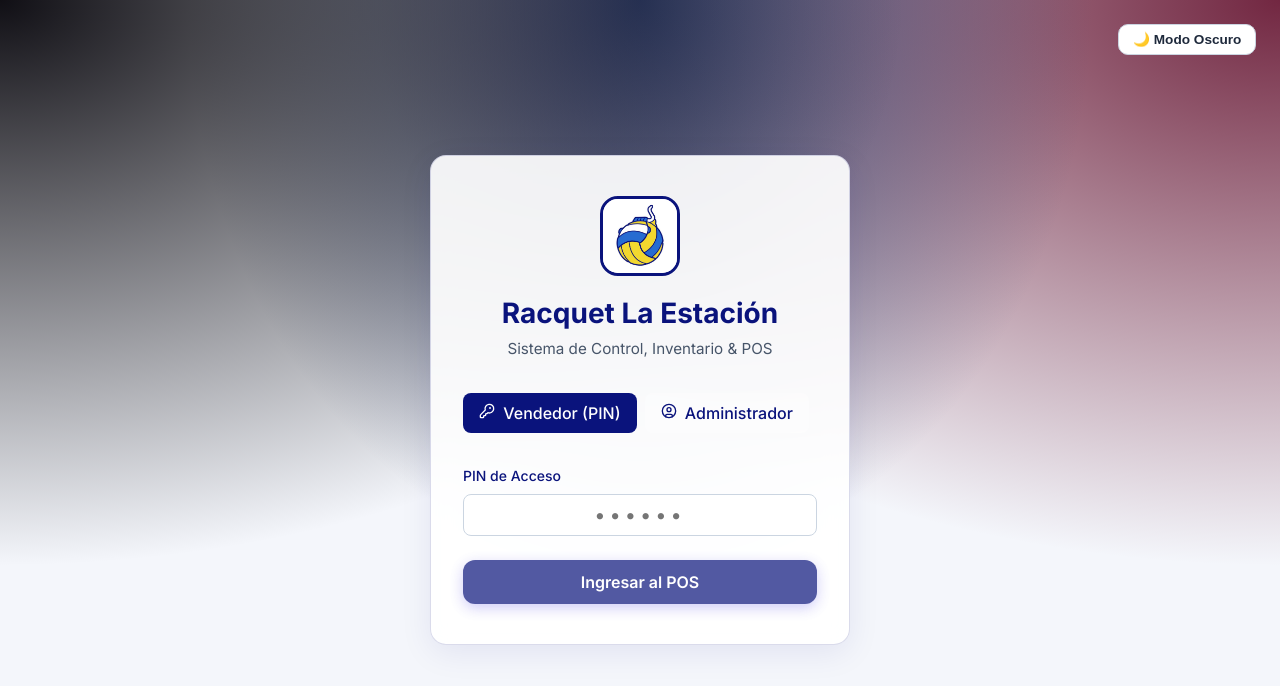
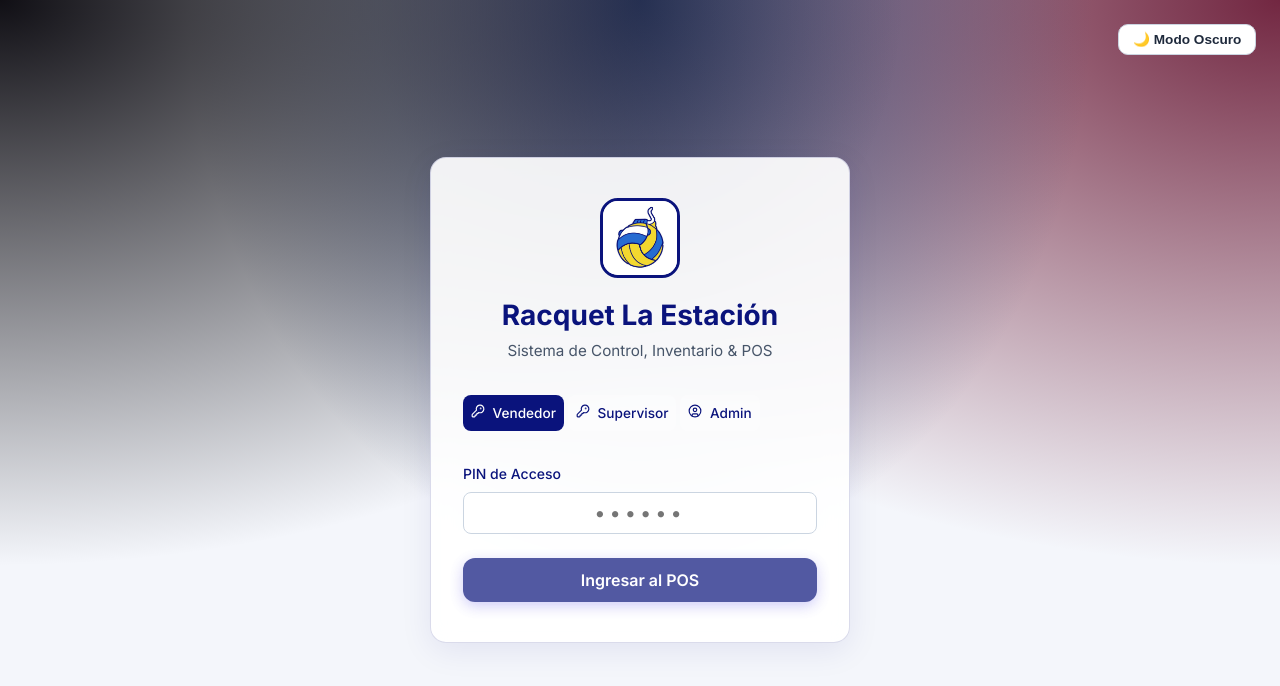
Before and after one commit to AndresAlberdi/demob, a React (Vite) app: page /login in a window 1280 px wide. Shown: the top 686 px of the page. Built offline with nearby package versions, Linux system fonts and the light colour scheme; no server answers.

Commit message:
chore: despliegue (en producción) (demob-1e4a1) y actualizaciones

```diff
--- a/src/index.css
+++ b/src/index.css
@@ -217,14 +217,14 @@ body {
 .btn-block {
   width: 100%;
 }
-
 .btn-secondary {
-  background-color: rgba(243, 244, 246, 0.8);
+  background-color: var(--dropdown-bg);
   color: var(--text-primary);
+  border: 1px solid var(--border-color);
 }
 
 .btn-secondary:hover {
-  background-color: rgba(229, 231, 235, 1);
+  background-color: var(--dropdown-hover);
 }
 
 .btn-danger {
--- a/src/pages/Login.jsx
+++ b/src/pages/Login.jsx
@@ -20,7 +20,9 @@ const Login = () => {
     setIsSubmitting(true);
 
     try {
-      await login(email, password);
+      const currentEmail = e.target.email?.value || email;
+      const currentPassword = e.target.password?.value || password;
+      await login(currentEmail, currentPassword);
       navigate('/');
     } catch (err) {
       console.error(err);
@@ -63,12 +65,15 @@ const Login = () => {
           <p>Sistema de Control, Inventario & POS</p>
         </div>
 
-        <div className="tabs" style={{marginBottom: '1.5rem'}}>
-          <div className={`tab ${loginMethod === 'pin' ? 'active' : ''}`} onClick={() => setLoginMethod('pin')}>
-            <KeyRound size={16} style={{display: 'inline', marginRight: '0.25rem'}}/> Vendedor (PIN)
+        <div className="tabs" style={{marginBottom: '1.5rem', display: 'flex', gap: '0.25rem'}}>
+          <div className={`tab ${loginMethod === 'pin' ? 'active' : ''}`} onClick={() => setLoginMethod('pin')} style={{fontSize: '0.85rem', padding: '0.5rem'}}>
+            <KeyRound size={14} style={{display: 'inline', marginRight: '0.25rem'}}/> Vendedor
           </div>
-          <div className={`tab ${loginMethod === 'email' ? 'active' : ''}`} onClick={() => setLoginMethod('email')}>
-            <UserCircle size={16} style={{display: 'inline', marginRight: '0.25rem'}}/> Administrador
+          <div className={`tab ${loginMethod === 'supervisor' ? 'active' : ''}`} onClick={() => setLoginMethod('supervisor')} style={{fontSize: '0.85rem', padding: '0.5rem'}}>
+            <KeyRound size={14} style={{display: 'inline', marginRight: '0.25rem'}}/> Supervisor
+          </div>
+          <div className={`tab ${loginMethod === 'email' ? 'active' : ''}`} onClick={() => setLoginMethod('email')} style={{fontSize: '0.85rem', padding: '0.5rem'}}>
+            <UserCircle size={14} style={{display: 'inline', marginRight: '0.25rem'}}/> Admin
           </div>
         </div>
 
@@ -77,8 +82,6 @@ const Login = () => {
         {/* Admin Form (Always in DOM for Chrome Password Manager detection) */}
         <form
           onSubmit={handleEmailSubmit}
-          method="post"
-          action="#"
           style={{ display: loginMethod === 'email' ? 'block' : 'none' }}
         >
           <div className="form-group">
@@ -124,10 +127,10 @@ const Login = () => {
           </button>
         </form>
 
-        {/* Vendor PIN Form */}
+        {/* PIN Form */}
         <form
           onSubmit={handlePinSubmit}
-          style={{ display: loginMethod === 'pin' ? 'block' : 'none' }}
+          style={{ display: (loginMethod === 'pin' || loginMethod === 'supervisor') ? 'block' : 'none' }}
         >
           <div className="form-group">
             <label htmlFor="vendor-pin">PIN de Acceso</label>
@@ -140,7 +143,7 @@ const Login = () => {
               onChange={(e) => setPin(e.target.value)}
               placeholder="••••••"
               maxLength="6"
-              required={loginMethod === 'pin'}
+              required={loginMethod === 'pin' || loginMethod === 'supervisor'}
               style={{textAlign: 'center', fontSize: '1.25rem', letterSpacing: '0.25rem'}}
             />
           </div>
@@ -153,7 +156,7 @@ const Login = () => {
             {isSubmitting ? (
               <span className="flex-center"><Loader2 className="spinner" size={18} style={{marginRight: '0.5rem'}} /> Iniciando...</span>
             ) : (
-              'Ingresar al POS'
+              loginMethod === 'supervisor' ? 'Ingresar como Supervisor' : 'Ingresar al POS'
             )}
           </button>
         </form>
--- a/src/pages/VendorDashboard.jsx
+++ b/src/pages/VendorDashboard.jsx
@@ -82,6 +82,7 @@ const VendorDashboard = () => {
   // Data States
   const [products, setProducts] = useState([]);
   const [motivos, setMotivos] = useState([]);
+  const [extraordinaryMotives, setExtraordinaryMotives] = useState([]);
   const [cart, setCart] = useState([]);
   const [loans, setLoans] = useState([]);
 
@@ -165,6 +166,7 @@ const VendorDashboard = () => {
         const mSnapshot = await getDocs(query(collection(db, "settings")));
         mSnapshot.forEach(doc => {
           if (doc.id === 'motivos') setMotivos(doc.data()?.list || []);
+          if (doc.id === 'extraordinary_motives') setExtraordinaryMotives(doc.data()?.list || []);
         });
       } catch (mErr) {
         console.warn("Motivos fetch warning:", mErr);
@@ -902,7 +904,7 @@ const VendorDashboard = () => {
                     style={{cursor: isReadOnly || p.stock <= 0 ? 'not-allowed' : 'pointer'}}
                   >
                     <h4 style={{fontSize: '1rem', marginBottom: '0.25rem'}}>{p.name}</h4>
-                    <div style={{display: 'flex', justifyContent: 'space-between', fontSize: '0.8rem', color: 'var(--text-secondary)'}}>
+                    <div style={{display: 'flex', justifyContent: 'space-between', fontSize: '0.8rem', color: 'var(--text-primary)', fontWeight: 'bold'}}>
                       <span>Tipo: {p.category}</span>
                       <span>Stock: {p.stock}</span>
                     </div>
@@ -1357,8 +1359,8 @@ const VendorDashboard = () => {
                   required
                 >
                   <option value="">-- Seleccionar Motivo --</option>
-                  {motivos.length > 0 ? (
-                    motivos.map((m, idx) => <option key={idx} value={typeof m === 'string' ? m : m.name}>{typeof m === 'string' ? m : m.name}</option>)
+                  {extraordinaryMotives.length > 0 ? (
+                    extraordinaryMotives.map((m, idx) => <option key={idx} value={typeof m === 'string' ? m : m.name}>{typeof m === 'string' ? m : m.name}</option>)
                   ) : (
                     <>
                       <option value="Préstamo de Funcionario">Préstamo de Funcionario</option>
```
Also changed, not shown: 1 other file (tests, documents, lock files or other folders).
